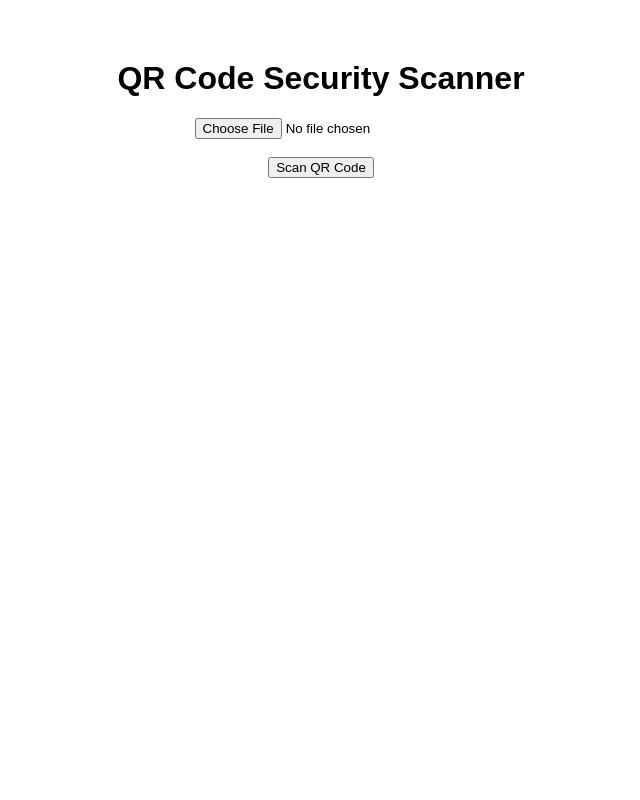
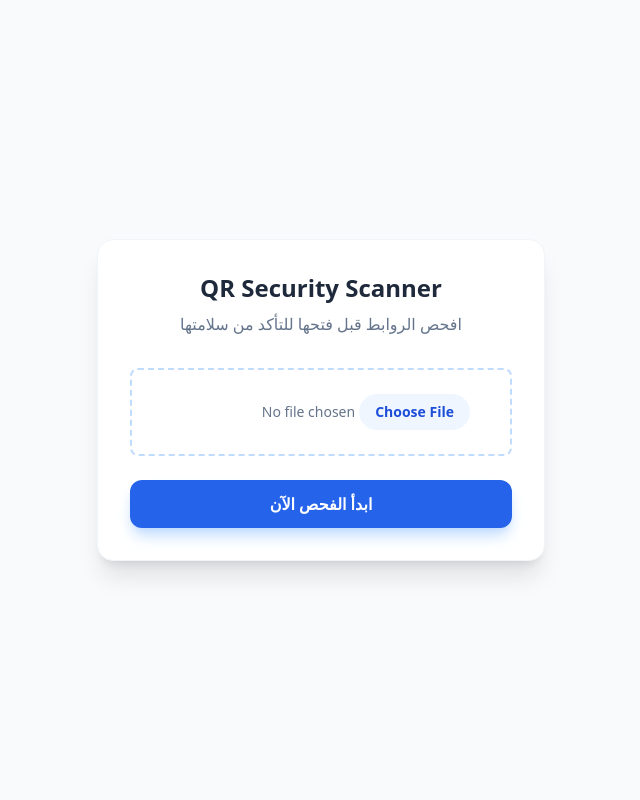
Before and after one commit to bneeee22/mmde, a Flask app: page / in a window 1280 px wide. Shown: the whole page, without its empty margins (319-959 px from the left). Run offline with Flask 3, Linux system fonts and the light colour scheme; some libraries are stand-ins or nearby versions.

Commit message:
Update index.html

```diff
--- a/templates/index.html
+++ b/templates/index.html
@@ -1,15 +1,27 @@
 <!DOCTYPE html>
-<html>
+<html lang="ar" dir="rtl">
 <head>
-    <title>QR Code Security Scanner</title>
+    <meta charset="UTF-8">
+    <meta name="viewport" content="width=device-width, initial-scale=1.0">
+    <title>فاحص الـ QR الذكي</title>
+    <script src="https://cdn.tailwindcss.com"></script>
 </head>
-<body style="text-align:center; font-family:Arial; margin-top:60px;">
-    <h1>QR Code Security Scanner</h1>
+<body class="bg-slate-50 flex items-center justify-center min-h-screen">
+    <div class="bg-white p-8 rounded-2xl shadow-xl max-w-md w-full border border-slate-100">
+        <div class="text-center mb-8">
+            <h1 class="text-2xl font-bold text-slate-800">QR Security Scanner</h1>
+            <p class="text-slate-500 mt-2">افحص الروابط قبل فتحها للتأكد من سلامتها</p>
+        </div>
 
-    <form action="/scan" method="post" enctype="multipart/form-data">
-        <input type="file" name="file" required>
-        <br><br>
-        <button type="submit">Scan QR Code</button>
-    </form>
+        <form action="/scan" method="post" enctype="multipart/form-data" class="space-y-6">
+            <div class="border-2 border-dashed border-blue-200 rounded-lg p-6 hover:border-blue-400 transition-colors cursor-pointer text-center">
+                <input type="file" name="file" required class="block w-full text-sm text-slate-500 file:mr-4 file:py-2 file:px-4 file:rounded-full file:border-0 file:text-sm file:font-semibold file:bg-blue-50 file:text-blue-700 hover:file:bg-blue-100">
+            </div>
+
+            <button type="submit" class="w-full bg-blue-600 text-white py-3 rounded-xl font-bold hover:bg-blue-700 transform transition active:scale-95 shadow-lg shadow-blue-200">
+                ابدأ الفحص الآن
+            </button>
+        </form>
+    </div>
 </body>
 </html>
```
